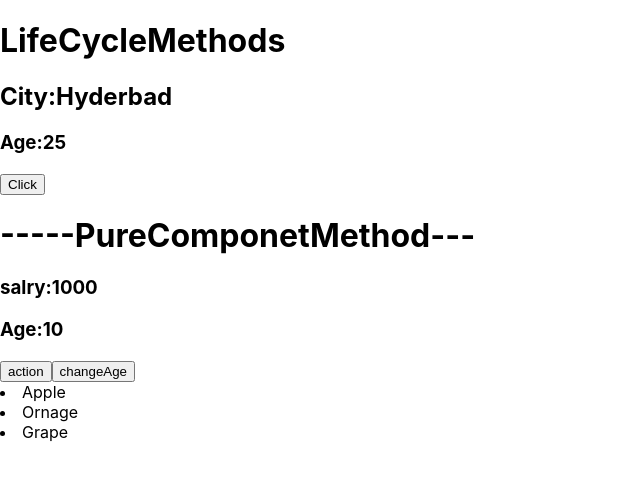
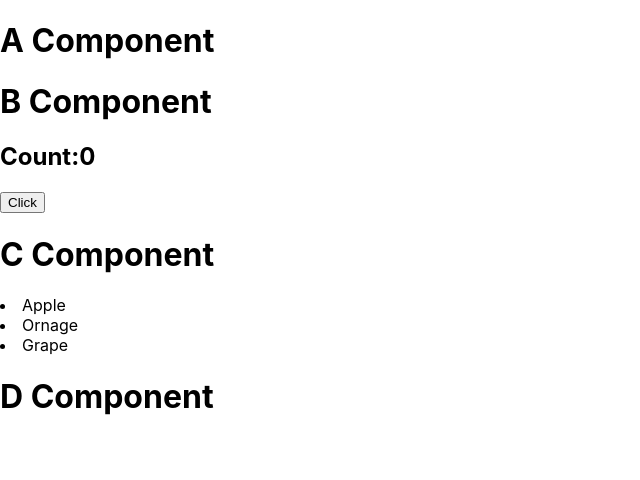
Before and after one commit to vinayreddy255/React-training15, a React (Create React App) app in the folder my-app/: page / in a window 1280 px wide. Shown: the top 480 px of the page, without its empty margins (0-640 px from the left). Built offline with nearby package versions, Linux system fonts and the light colour scheme.

Commit message:
context and hoc

```diff
--- a/my-app/src/App.js
+++ b/my-app/src/App.js
@@ -8,6 +8,11 @@ import ListAndKeys from "./Components/ListAndKeys";
 import Forms from "./Components/Forms";
 import LifeCycleMethods from "./Components/LifeCycleMethods";
 import PureComponetMethod from "./Components/PureComponetMethod";
+import ClickConter from "./Components/ClickConter";
+import HoverCounter from "./Components/HoverCounter";
+import AComponent from "./Components/ContextCompoent/AComponent";
+import DComponent from "./Components/ContextCompoent/DComponent";
+import { MyContext } from "./Components/ContextCompoent/ContextAppi";
 function App() {
   const list = ["Apple", "Ornage", "Grape"];
   return (
@@ -27,12 +32,24 @@ function App() {
        */}
       {/* <Forms /> */}
 
-      <LifeCycleMethods name="abc" />
+      {/* <LifeCycleMethods name="abc" />
       <PureComponetMethod empObj={{ name: "ram", age: 20 }}>
         {list.map((e, i) => (
           <li key={`${e}-${i}`}>{e}</li>
         ))}
-      </PureComponetMethod>
+      </PureComponetMethod> */}
+
+      {/**
+       * Hoc expmples
+       */}
+      {/* <ClickConter />
+      <HoverCounter /> */}
+
+      {/**---------Context------------ */}
+      <MyContext.Provider value={list}>
+        <AComponent />
+        <DComponent />
+      </MyContext.Provider>
     </>
   );
 }
--- /dev/null
+++ b/my-app/src/Components/ClickConter.js
@@ -0,0 +1,15 @@
+import { Component } from "react";
+import Hoc from "./Hoc";
+class ClickConter extends Component {
+  render() {
+    return (
+      <div>
+        <h1>Click Counter.</h1>
+        <h2>Count Value:{this.props.counter}</h2>
+        <button onClick={this.props.counterIncACtion}>Click</button>
+      </div>
+    );
+  }
+}
+
+export default Hoc(ClickConter, 2);
--- /dev/null
+++ b/my-app/src/Components/ContextCompoent/AComponent.js
@@ -0,0 +1,14 @@
+import { Component } from "react";
+import BComponent from "./BComponent";
+class AComponent extends Component {
+  render() {
+    console.log(this.props);
+    return (
+      <div>
+        <h1>A Component</h1>
+        <BComponent list={this.props.list} />
+      </div>
+    );
+  }
+}
+export default AComponent;
--- /dev/null
+++ b/my-app/src/Components/ContextCompoent/BComponent.js
@@ -0,0 +1,23 @@
+import { Component } from "react";
+import CComponent from "./CComponent";
+class BComponent extends Component {
+  constructor() {
+    super();
+    this.state = { count: 0 };
+  }
+  counterAction = () => {
+    this.setState({ count: this.state.count + 1 });
+  };
+  render() {
+    console.log("b--", this.props);
+    return (
+      <div>
+        <h1>B Component</h1>
+        <h2>Count:{this.state.count}</h2>
+        <button onClick={this.counterAction}>Click</button>
+        <CComponent list={this.props.list} />
+      </div>
+    );
+  }
+}
+export default BComponent;
--- /dev/null
+++ b/my-app/src/Components/ContextCompoent/CComponent.js
@@ -0,0 +1,24 @@
+import { Component } from "react";
+import { MyContext } from "./ContextAppi";
+class CComponent extends Component {
+  render() {
+    console.log("c comonet....", this.props.list);
+    return (
+      <div>
+        <h1>C Component</h1>
+        <MyContext.Consumer>
+          {(data) => {
+            return (
+              <>
+                {data.map((list) => (
+                  <li>{list}</li>
+                ))}
+              </>
+            );
+          }}
+        </MyContext.Consumer>
+      </div>
+    );
+  }
+}
+export default CComponent;
--- /dev/null
+++ b/my-app/src/Components/ContextCompoent/ContextAppi.js
@@ -0,0 +1,2 @@
+import { createContext } from "react";
+export const MyContext = createContext();
--- /dev/null
+++ b/my-app/src/Components/ContextCompoent/DComponent.js
@@ -0,0 +1,12 @@
+import { Component } from "react";
+
+class DComponent extends Component {
+  render() {
+    return (
+      <div>
+        <h1>D Component</h1>
+      </div>
+    );
+  }
+}
+export default DComponent;
--- /dev/null
+++ b/my-app/src/Components/Hoc.js
@@ -0,0 +1,24 @@
+import { Component } from "react";
+
+function Hoc(WraperCompoent, input = 1) {
+  return class MyHoc extends Component {
+    constructor() {
+      super();
+      this.state = { counter: 1 };
+    }
+
+    counterIncACtion = () => {
+      this.setState({ counter: this.state.counter + input });
+    };
+
+    render() {
+      return (
+        <WraperCompoent
+          counterIncACtion={this.counterIncACtion}
+          counter={this.state.counter}
+        />
+      );
+    }
+  };
+}
+export default Hoc;
--- /dev/null
+++ b/my-app/src/Components/HoverCounter.js
@@ -0,0 +1,15 @@
+import { Component } from "react";
+import Hoc from "./Hoc";
+class HoverCounter extends Component {
+  render() {
+    return (
+      <div>
+        <h1>Hover Counter.</h1>
+        <h2>Hover Count Value:{this.props.counter}</h2>
+        <button onMouseOver={this.props.counterIncACtion}>hover</button>
+      </div>
+    );
+  }
+}
+
+export default Hoc(HoverCounter);
```
